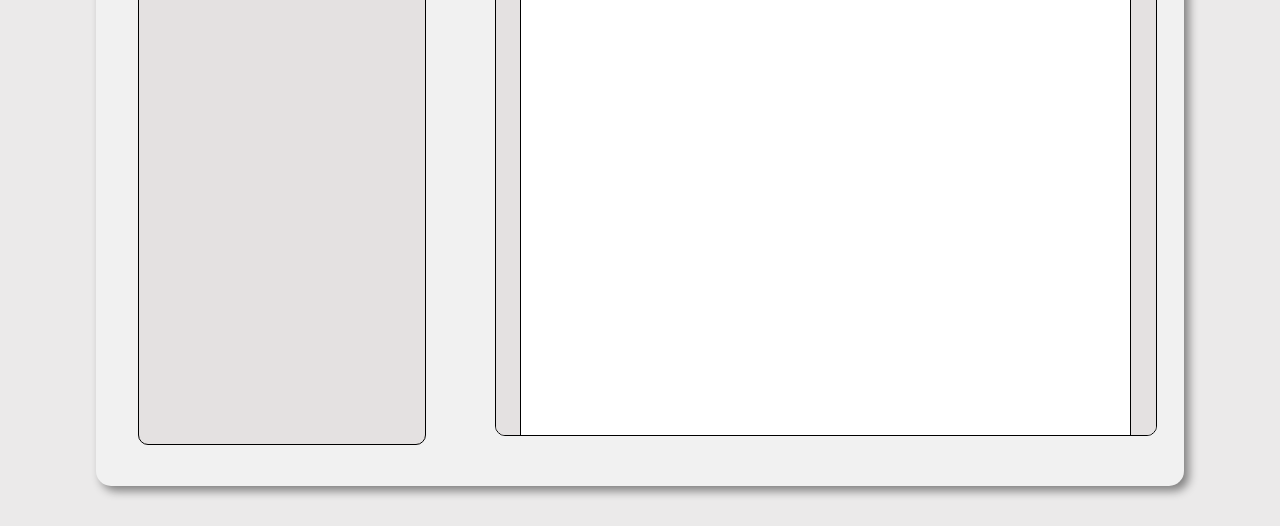
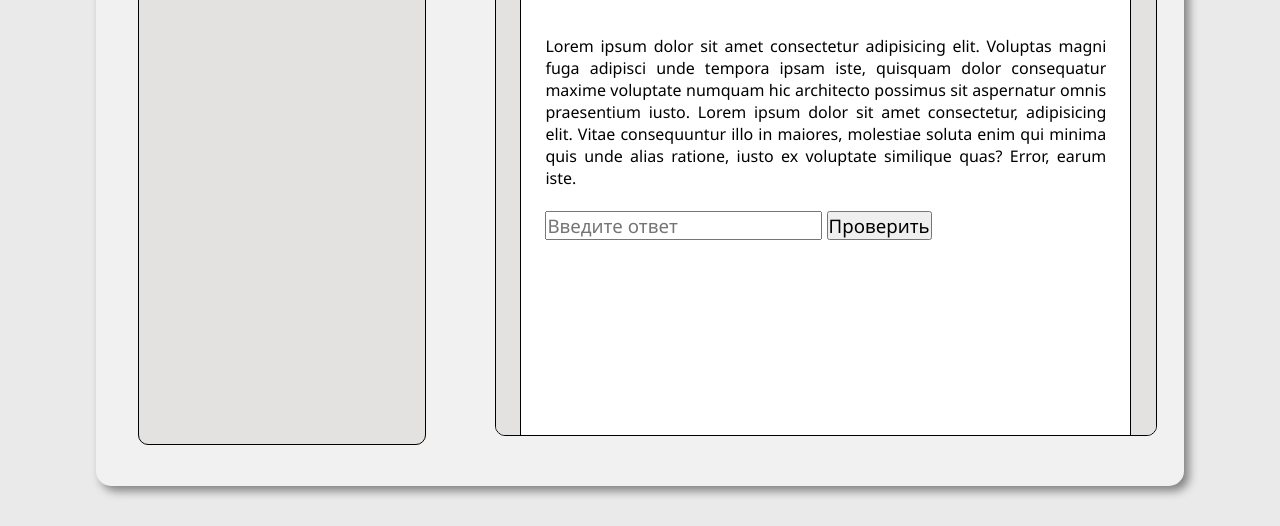
Before and after one commit to OnlyHorny/new_math_project, a Flask app: template templates/student/main_page.html in a window 1280 px wide. Shown: the part 274-800 px from the top of the page. Run offline with Flask 3, Linux system fonts and the light colour scheme; the template is opened without the code that fills it, so the values that code supplies are empty.

Commit message:
main page was updated

```diff
--- a/controllers/main_page.py
+++ b/controllers/main_page.py
@@ -21,10 +21,12 @@
 
 @app.route('/<int:lesson_id>')
 def lesson(lesson_id):
+    student_name = session.get('username') if 'username' in session else 'student'
     conn = get_db_connection()
     content = get_lesson(conn, lesson_id)
     lessons = get_all_lessons(conn)
     html = render_template('student/main_page.html',
+                           student_name=student_name,
                            lessons=lessons,
                            lesson_content=content.iloc[0].to_list())
     return html
--- a/static/CSS/user_main_page.css
+++ b/static/CSS/user_main_page.css
@@ -192,4 +192,15 @@
 }
 .theme-page p {
     text-align: justify;
+    height: auto;
 }
+.theme-page input {
+    height: auto;
+    width: auto;
+    font-size: 14pt;
+}
+.theme-page button {
+    height: auto;
+    width: auto;
+    font-size: 14pt;
+}
--- a/templates/student/main_page.html
+++ b/templates/student/main_page.html
@@ -40,24 +40,42 @@
                     <div class="theme-selector">
                         <span>Выберите тему:</span>
                         <div class="theme-list">
-                        {% for index, item in lessons.iterrows() %}
-                            <a href="{{item['ID_lessons']}}"><div class="theme">
-                                <span>{{item['Subject']}}</span>
-                            </div></a>
-                        {% endfor %}
+                            {% for index, item in lessons.iterrows() %}
+                            <a href="{{item['ID_lessons']}}"
+                                ><div class="theme">
+                                    <span>{{item['Subject']}}</span>
+                                </div></a
+                            >
+                            {% endfor %}
                         </div>
                     </div>
                     <div class="theme-viewer">
                         <div class="theme-page">
                             <h3>Тема: {{lesson_content[0]}}</h3>
                             <p>
-                                {{lesson_content[1]}}
+                                {{lesson_content[1]}} Lorem ipsum dolor sit amet
+                                consectetur adipisicing elit. Voluptas magni
+                                fuga adipisci unde tempora ipsam iste, quisquam
+                                dolor consequatur maxime voluptate numquam hic
+                                architecto possimus sit aspernatur omnis
+                                praesentium iusto. Lorem ipsum dolor sit amet
+                                consectetur, adipisicing elit. Vitae
+                                consequuntur illo in maiores, molestiae soluta
+                                enim qui minima quis unde alias ratione, iusto
+                                ex voluptate similique quas? Error, earum iste.
                             </p>
-                            <p>
-                                {{lesson_content[2]}}
-                            </p>
-                            <input type="text" placeholder="Введите ответ" id="answer_field">
-                            <input type="hidden" id="answer" value="{{lesson_content[3]}}">
+                            <br />
+                            <p>{{lesson_content[2]}}</p>
+                            <input
+                                type="text"
+                                placeholder="Введите ответ"
+                                id="answer_field"
+                            />
+                            <input
+                                type="hidden"
+                                id="answer"
+                                value="{{lesson_content[3]}}"
+                            />
                             <button id="check_answer_button">Проверить</button>
                         </div>
                     </div>
```
